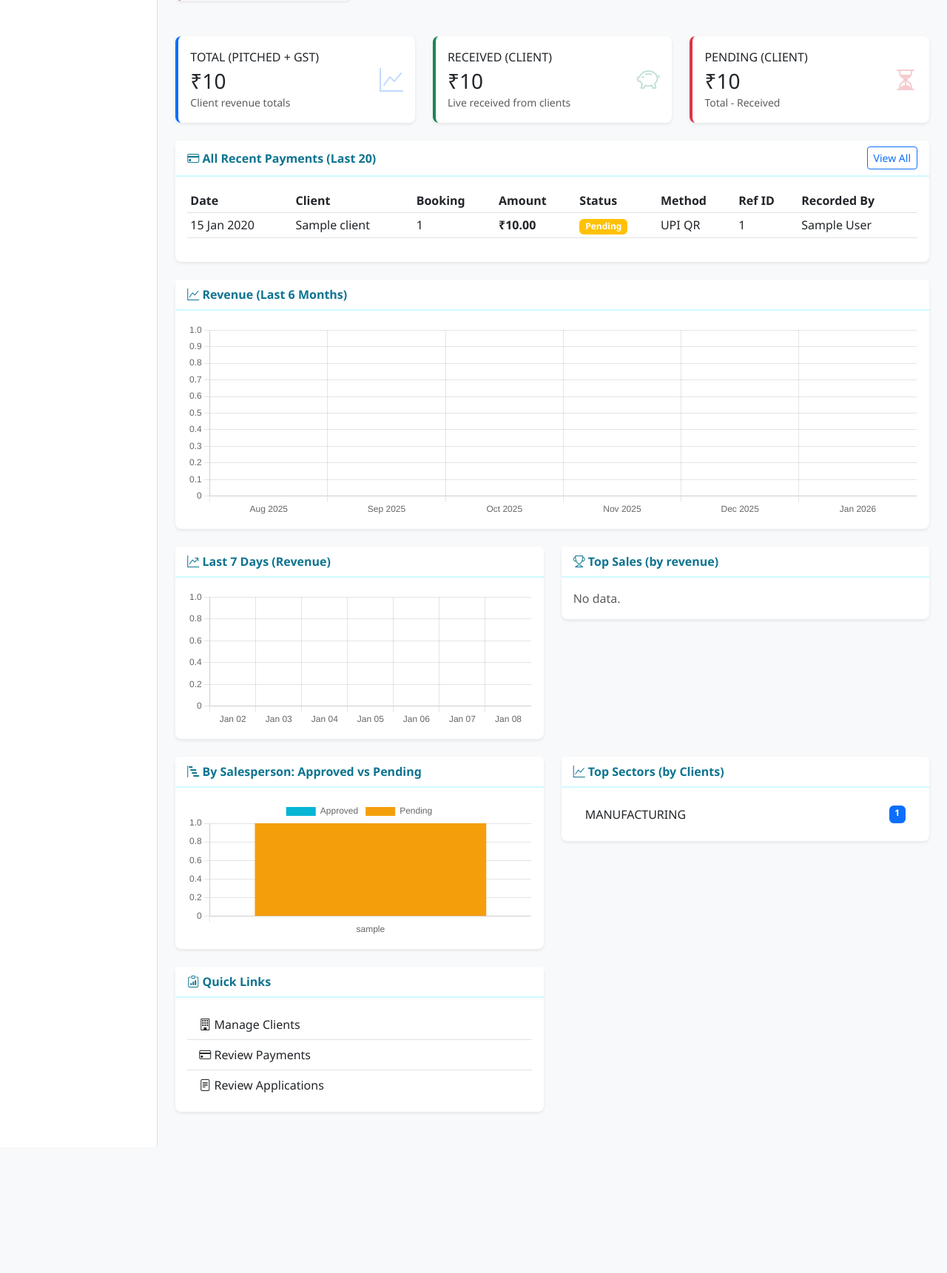
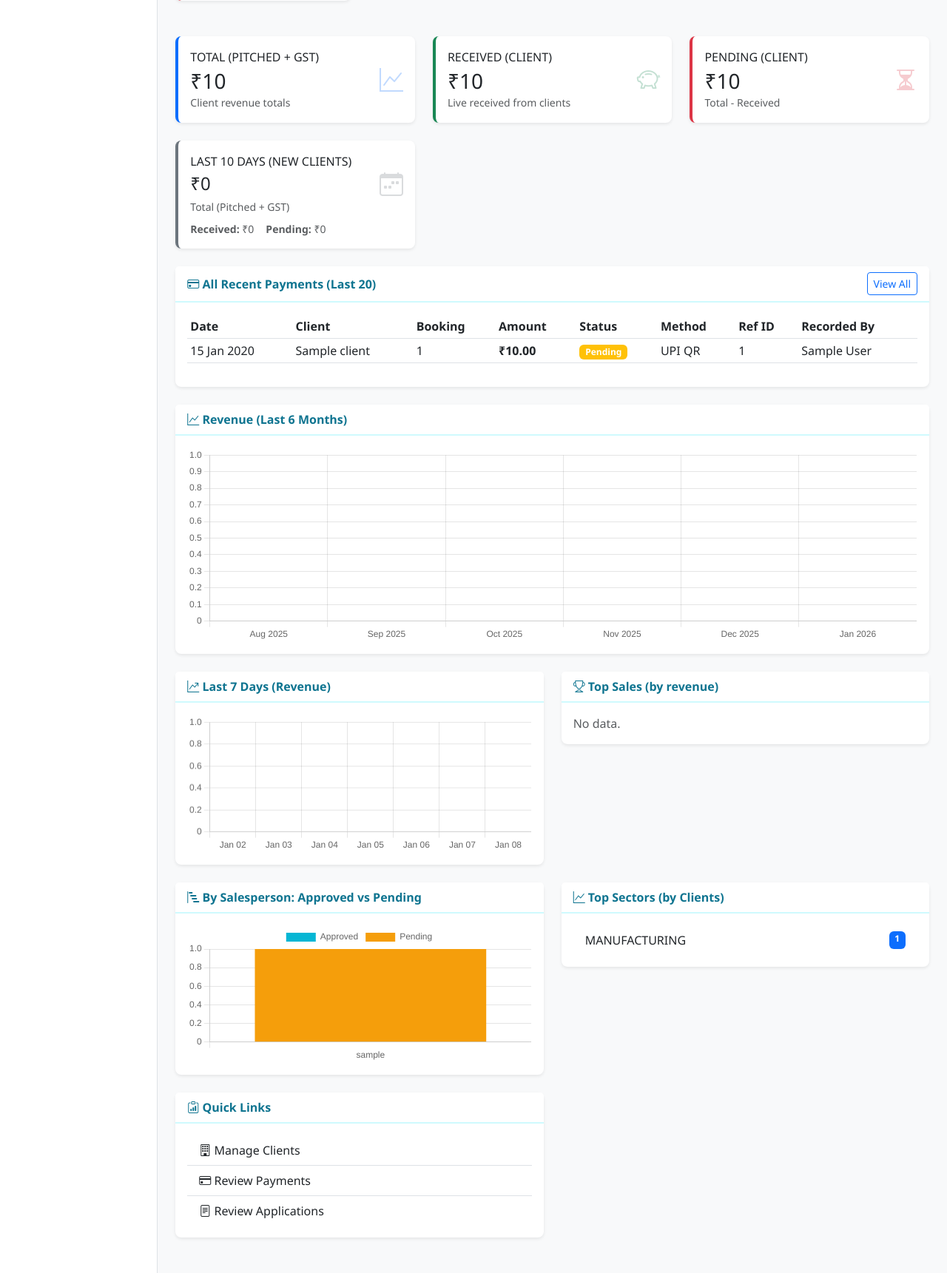
Before and after one commit to Utkarsh1506/crm-agnivridhi, a Django app: page /dashboard/owner/ in a window 1280 px wide. Shown: the part 458-2179 px from the top of the page at 74% size. Before the commit the page ends 2009 px from the top, so only its background shows below. Run offline with Django 5.2, Linux system fonts and the light colour scheme; a user stored in the database is signed in; tables that the repository leaves empty hold one stand-in row (values such as "Sample post"); data that the repository does not hold is empty; parts of the project's set-up code (start-up, migrations or seed data) failed here and were passed over.

Commit message:
feat(dashboards): show last 10-day client revenue totals

```diff
--- a/accounts/views.py
+++ b/accounts/views.py
@@ -235,6 +235,18 @@ def admin_dashboard(request):
         total_pending=Sum('pending_amount'),
     )
     client_revenue = {k: v or 0 for k, v in client_revenue.items()}
+
+    # Last 10 days client revenue (new clients only)
+    from django.utils import timezone
+    from datetime import timedelta
+    ten_days_ago = timezone.now() - timedelta(days=10)
+    last10_revenue = Client.objects.filter(created_at__gte=ten_days_ago).aggregate(
+        total_pitched=Sum('total_pitched_amount'),
+        total_with_gst=Sum('total_with_gst'),
+        total_received=Sum('received_amount'),
+        total_pending=Sum('pending_amount'),
+    )
+    last10_revenue = {k: v or 0 for k, v in last10_revenue.items()}
 
     # Pending revenue (awaiting approval)
     pending_revenue = Payment.objects.filter(status='PENDING').aggregate(Sum('amount'))['amount__sum'] or 0
@@ -327,6 +339,7 @@ def admin_dashboard(request):
         'pending_revenue': pending_revenue,
         'failed_revenue': failed_revenue,
         'client_revenue': client_revenue,
+        'last10_revenue': last10_revenue,
         'all_recent_payments': all_recent_payments,
         'pending_edit_requests': pending_edit_requests,
         'pending_payments': pending_payments,
@@ -965,6 +978,16 @@ def owner_dashboard(request):
     )
     client_revenue = {k: v or 0 for k, v in client_revenue.items()}
 
+    # Last 10 days client revenue (new clients only)
+    ten_days_ago = timezone.now() - timedelta(days=10)
+    last10_revenue = Client.objects.filter(created_at__gte=ten_days_ago).aggregate(
+        total_pitched=Sum('total_pitched_amount'),
+        total_with_gst=Sum('total_with_gst'),
+        total_received=Sum('received_amount'),
+        total_pending=Sum('pending_amount'),
+    )
+    last10_revenue = {k: v or 0 for k, v in last10_revenue.items()}
+
     top_sectors = Client.objects.values('sector').annotate(c=Count('id')).order_by('-c')[:5]
 
     # Revenue by month (last 6 months)
@@ -1030,6 +1053,7 @@ def owner_dashboard(request):
         'total_applications': total_applications,
         'total_revenue': total_revenue,
         'client_revenue': client_revenue,
+        'last10_revenue': last10_revenue,
         'top_sectors': top_sectors,
         'chart_labels': labels,
         'chart_revenue': revenue_series,
--- a/templates/dashboards/owner_dashboard.html
+++ b/templates/dashboards/owner_dashboard.html
@@ -212,6 +212,29 @@
                     <div class="col-auto">
                         <i class="bi bi-hourglass-split fs-2 text-danger opacity-25"></i>
                     </div>
+                </div>
+            </div>
+        </div>
+    </div>
+</div>
+
+<div class="row">
+    <div class="col-xl-4 col-md-6 mb-4">
+        <div class="card stats-card border-start border-secondary border-4">
+            <div class="card-body">
+                <div class="row align-items-center">
+                    <div class="col">
+                        <div class="text-xs text-uppercase mb-1">Last 10 Days (New Clients)</div>
+                        <div class="h4 mb-1">₹{{ last10_revenue.total_with_gst|floatformat:0 }}</div>
+                        <small class="text-muted">Total (Pitched + GST)</small>
+                    </div>
+                    <div class="col-auto">
+                        <i class="bi bi-calendar-week fs-2 text-secondary opacity-25"></i>
+                    </div>
+                </div>
+                <div class="d-flex gap-3 mt-2 small text-muted">
+                    <span><strong>Received:</strong> ₹{{ last10_revenue.total_received|floatformat:0 }}</span>
+                    <span><strong>Pending:</strong> ₹{{ last10_revenue.total_pending|floatformat:0 }}</span>
                 </div>
             </div>
         </div>
```
Also changed, not shown: templates/dashboards/admin_dashboard.html (+25 -0 lines).
